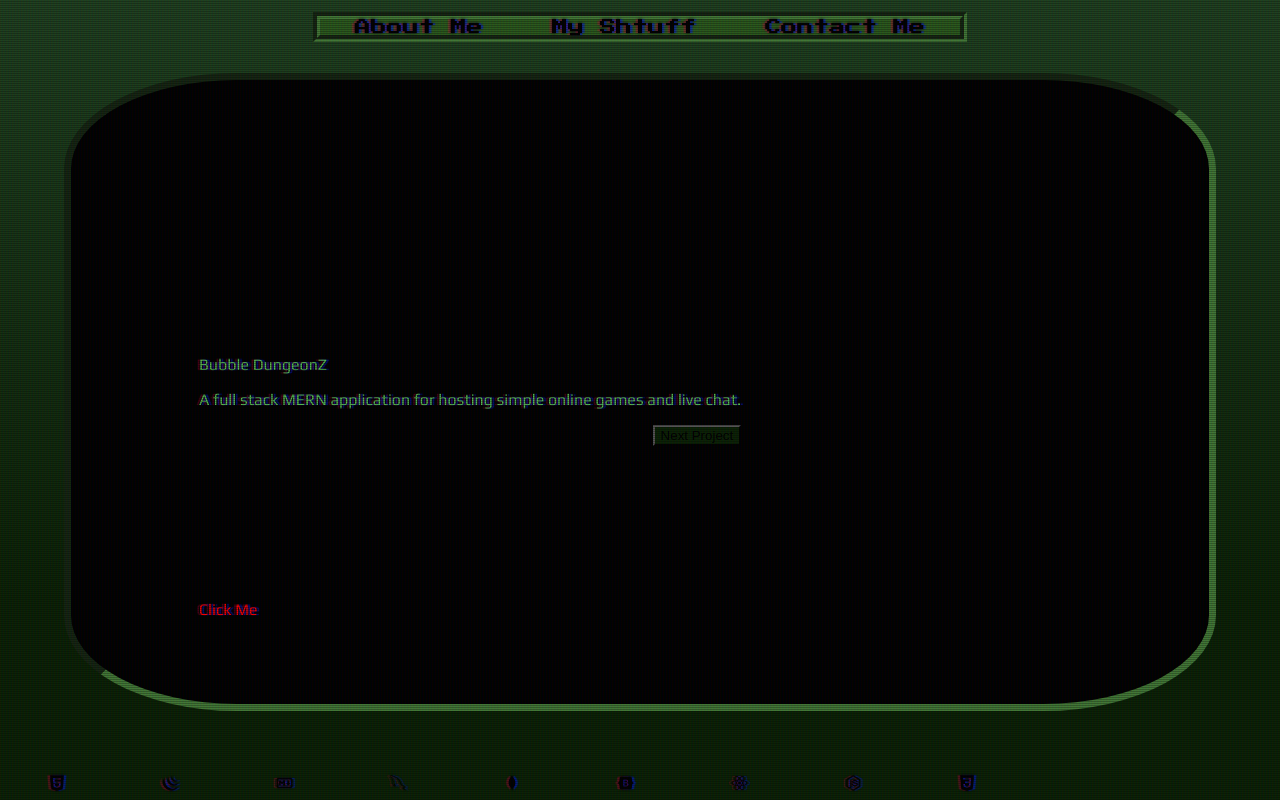
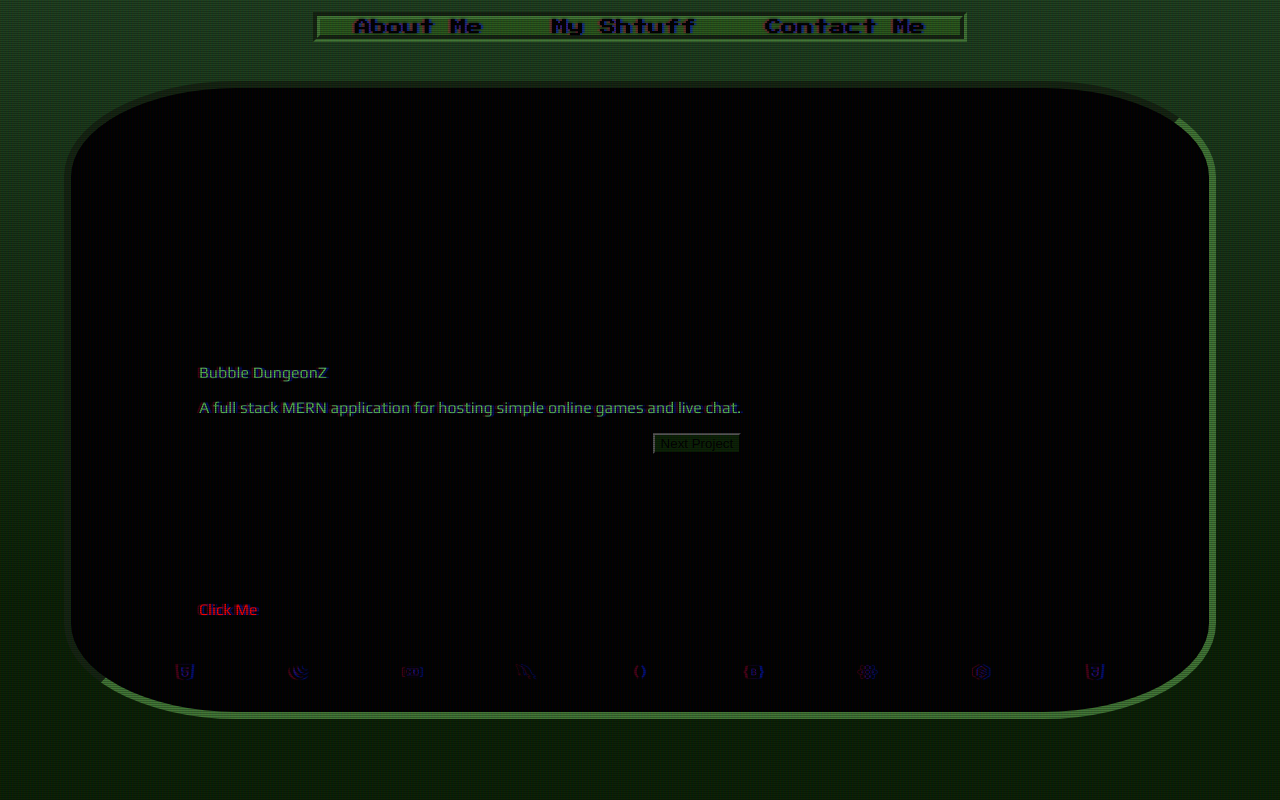
Before and after one commit to madrodgerflynn/reactFolio, a React (Create React App) app: page /MyShtuff in a window 1280 px wide. Built offline with nearby package versions, Linux system fonts and the light colour scheme; a web font is replaced by a local one.

Commit message:
working on footer. finished myShtuff

```diff
--- a/src/App.js
+++ b/src/App.js
@@ -20,7 +20,6 @@ function App() {
         <Route path="/Contact" element={<Contact />} />
         <Route path="/MyShtuff" element={<MyShtuff />} />
       </Routes>
-
       <Footer />
     </Router>
   );
--- a/src/componenets/footer/Footer.css
+++ b/src/componenets/footer/Footer.css
@@ -5,4 +5,8 @@
   justify-content: space-around;
   align-items: center;
   width: 80vw;
+  height: auto;
+  position: fixed;
+  bottom: 7.5rem;
+  left: 8rem;
 }
--- a/src/componenets/myShtuff/projects.js
+++ b/src/componenets/myShtuff/projects.js
@@ -19,8 +19,11 @@ const projects = [
   },
   {
     index: 2,
-    alt: "An application for users to track firends, their thoughts and reactions.",
-    title: "The API Social Network",
+    alt: "A shared calander for the user to interact with friends and plan events.",
+    title: "Social Space Invaders",
+    description:
+      "This is a shared calander which allows a user to do a number of things. They can create an event for a day of the week, find and see local events in Denver, find and visit local Breweries, and save past events.",
+    appLink: "https://madrodgerflynn.github.io/socialCalander/",
   },
 ];
 
--- a/src/componenets/navbar/NavBar.css
+++ b/src/componenets/navbar/NavBar.css
@@ -6,7 +6,7 @@
   justify-content: center;
   align-items: center;
   width: 100vw;
-  position: fixed;
+  position: absolute;
   top: 0;
   left: 0;
   padding-top: 0.75rem;
```
